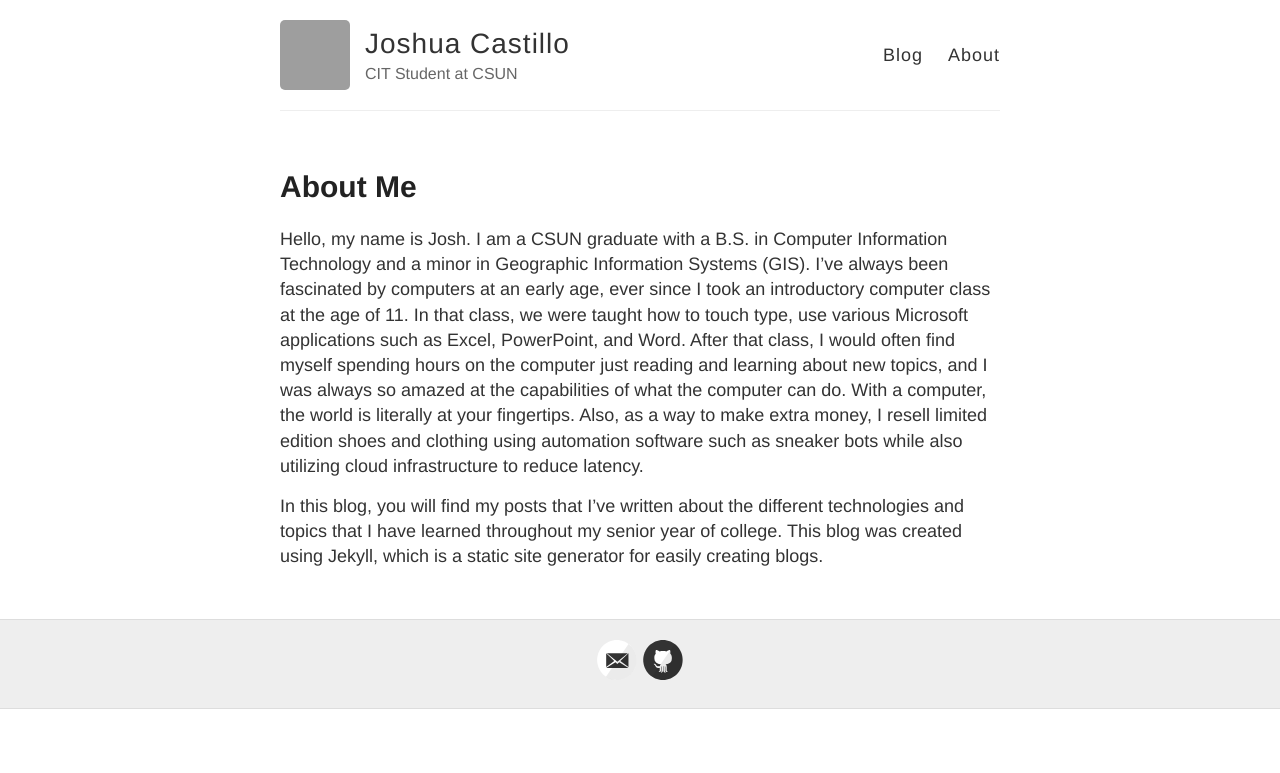
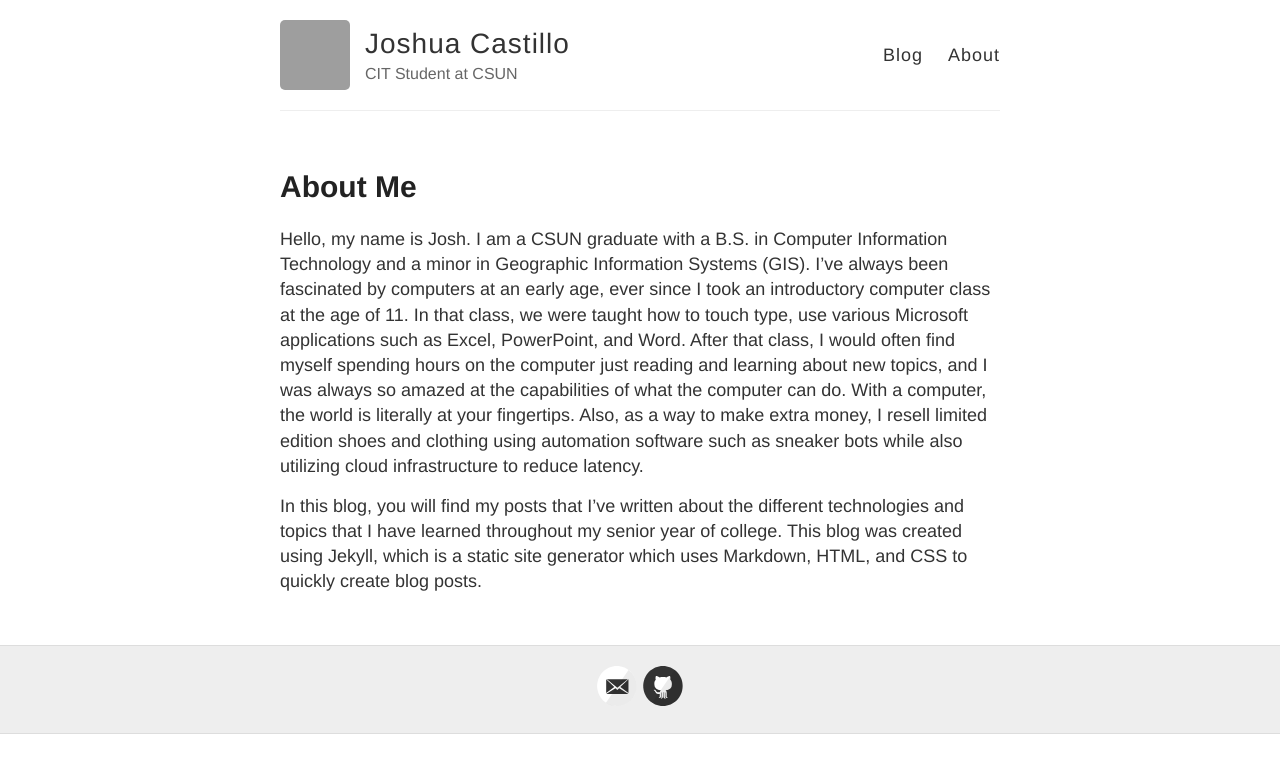
Before and after one commit to Idiomet/my-blog, a Jekyll site: the page built from about.markdown, in a window 1280 px wide. Shown: the top 773 px of the page. Built offline with Jekyll 4.4.1, drawn with Linux system fonts in a browser that asks for light colours; grey boxes are pictures that could not be loaded.

Commit message:
Updated about me

```diff
--- a/about.markdown
+++ b/about.markdown
@@ -6,4 +6,4 @@ permalink: /about/
 
 Hello, my name is Josh. I am a CSUN graduate with a B.S. in Computer Information Technology and a minor in Geographic Information Systems (GIS). I've always been fascinated by computers at an early age, ever since I took an introductory computer class at the age of 11. In that class, we were taught how to touch type, use various Microsoft applications such as Excel, PowerPoint, and Word. After that class, I would often find myself spending hours on the computer just reading and learning about new topics, and I was always so amazed at the capabilities of what the computer can do. With a computer, the world is literally at your fingertips. Also, as a way to make extra money, I resell limited edition shoes and clothing using automation software such as sneaker bots while also utilizing cloud infrastructure to reduce latency.
 
-In this blog, you will find my posts that I've written about the different technologies and topics that I have learned throughout my senior year of college. This blog was created using Jekyll, which is a static site generator for easily creating blogs.
+In this blog, you will find my posts that I've written about the different technologies and topics that I have learned throughout my senior year of college. This blog was created using Jekyll, which is a static site generator which uses Markdown, HTML, and CSS to quickly create blog posts.
```
